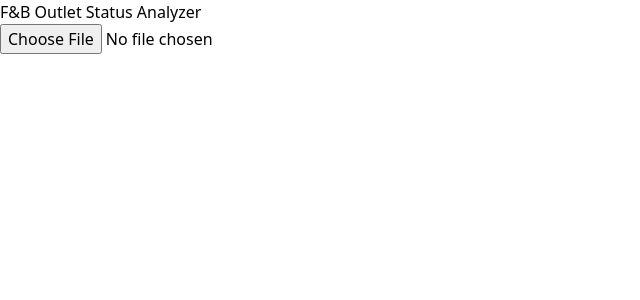
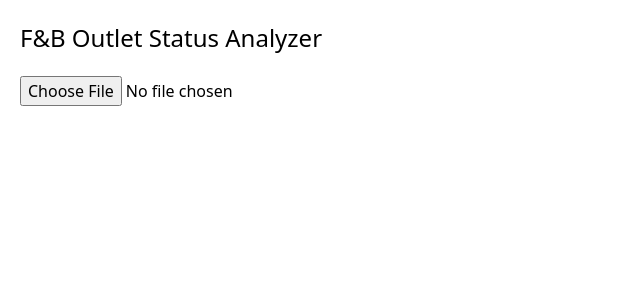
Before and after one commit to mackamacka/outlet-analyzer, a React (Vite) app: page / in a window 1280 px wide. Shown: the top 300 px of the page, without its empty margins (0-640 px from the left). Built offline with nearby package versions, Linux system fonts and the light colour scheme.

Commit message:
fix bugs 322

```diff
--- a/src/components/OutletAnalyzer.jsx
+++ b/src/components/OutletAnalyzer.jsx
@@ -65,25 +65,41 @@ const OutletAnalyzer = () => {
   };
 
   return (
-    <div>
-      <h1>F&B Outlet Status Analyzer</h1>
+    <div style={{ padding: '20px' }}>
+      <h1 style={{
+        fontSize: '24px',
+        marginBottom: '20px'
+      }}>F&B Outlet Status Analyzer</h1>
 
       <input
         type="file"
         onChange={handleFileUpload}
         accept=".xlsx,.xls"
+        style={{ marginBottom: '20px' }}
       />
 
       {error && (
-        <div style={{color: 'red'}}>{error}</div>
+        <div style={{
+          color: 'red',
+          marginBottom: '20px'
+        }}>{error}</div>
       )}
 
       {outletData && Object.keys(outletData).map(section => (
-        <div key={section}>
-          <h2>{section}</h2>
+        <div key={section} style={{ marginBottom: '30px' }}>
+          <h2 style={{
+            backgroundColor: '#eee',
+            padding: '10px',
+            marginBottom: '15px'
+          }}>{section}</h2>
+
           {outletData[section].map((outlet, index) => (
-            <div key={index}>
-              <p>{outlet.name} - {outlet.location}</p>
+            <div key={index} style={{
+              padding: '10px',
+              marginBottom: '10px',
+              borderBottom: '1px solid #ddd'
+            }}>
+              <p style={{ fontWeight: 'bold' }}>{outlet.name} - {outlet.location}</p>
               <p>Open: {outlet.openTime} - {outlet.closeTime}</p>
               <p>Staff: {outlet.staffCount}</p>
             </div>
```
